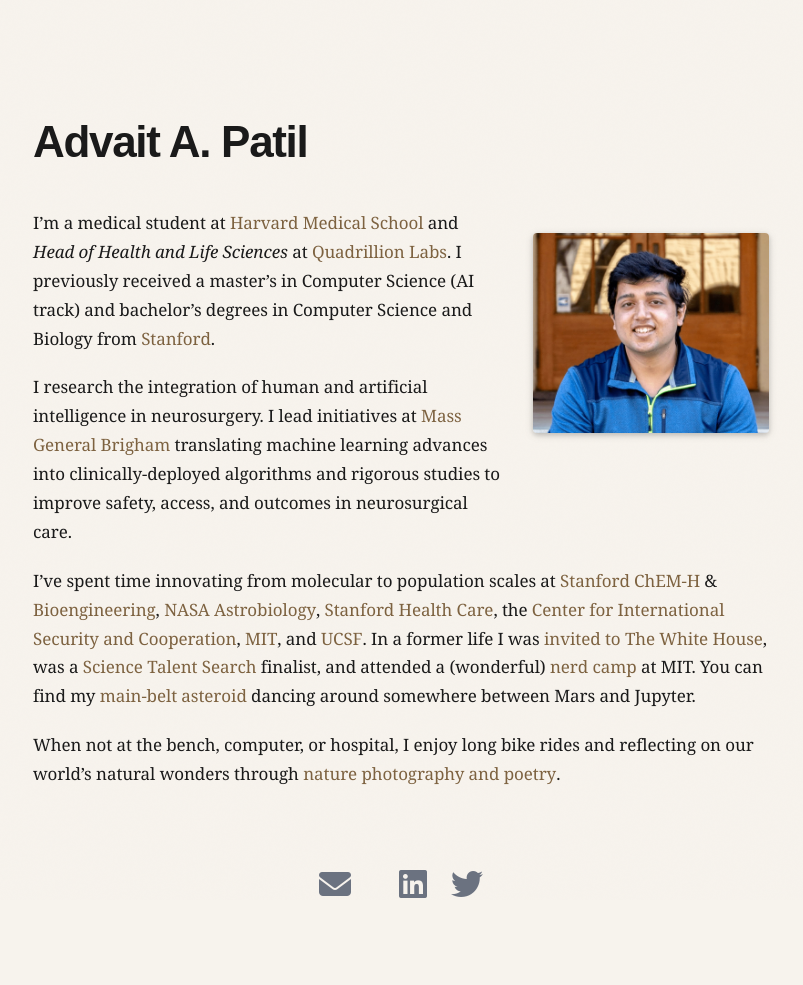
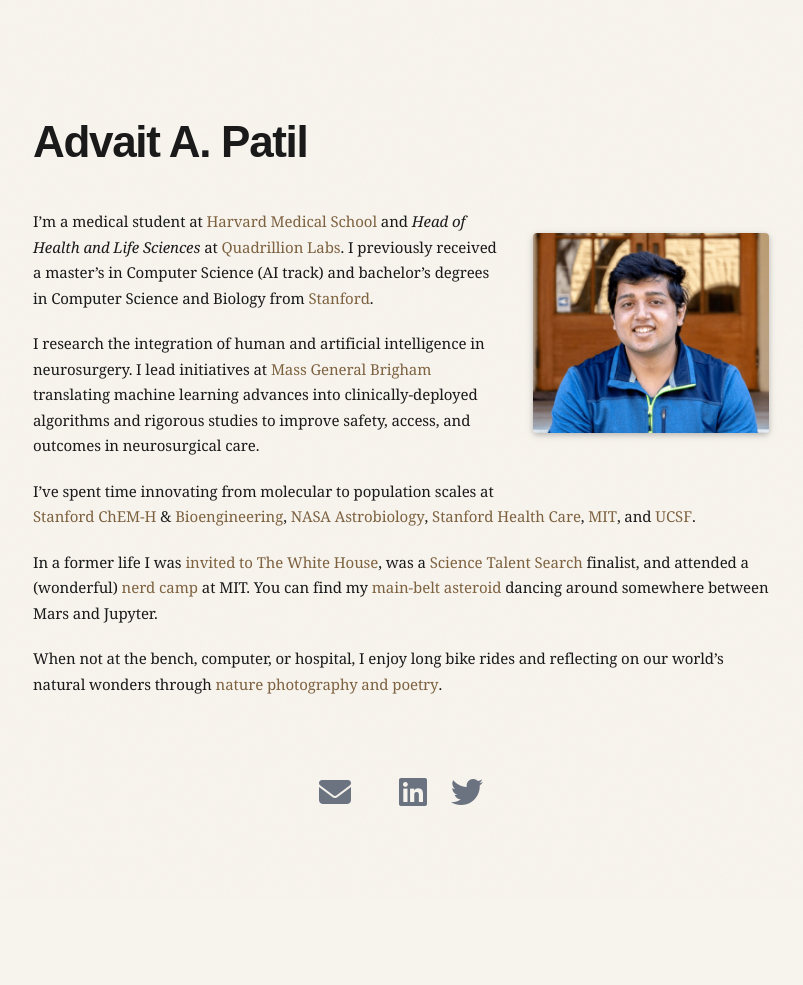
Before and after one commit to advaitapatil/advaitapatil.github.io, a Jekyll site: the page built from _pages/about.md, in a window 1280 px wide. Shown: the whole page, without its empty margins (239-1042 px from the left). Built offline with Jekyll 4.4.1, drawn with Linux system fonts in a browser that asks for light colours; some web fonts are replaced; comment, search, counter and statistics services are not loaded; a style sheet for code colours, icons or effects is not loaded; after the commit the page ends 900 px from its top, so only the background shows below that.

Commit message:
reduce about page font size and update bio content
Made-with: Cursor

```diff
--- a/_pages/about.md
+++ b/_pages/about.md
@@ -20,7 +20,9 @@ I'm a medical student at [Harvard Medical School](https://hms.harvard.edu/) and
 
 I research the integration of human and artificial intelligence in neurosurgery. I lead initiatives at [Mass General Brigham](https://www.massgeneral.org/neurosurgery) translating machine learning advances into clinically-deployed algorithms and rigorous studies to improve safety, access, and outcomes in neurosurgical care.
 
-I’ve spent time innovating from molecular to population scales at [Stanford ChEM-H](https://chemh.stanford.edu/) & [Bioengineering](https://bioengineering.stanford.edu/), [NASA Astrobiology](https://www.nasa.gov/space-science-and-astrobiology-at-ames/), [Stanford Health Care](https://med.stanford.edu/gensurg.html), the [Center for International Security and Cooperation](https://cisac.fsi.stanford.edu/), [MIT](https://cheme.mit.edu/), and [UCSF](https://bts.ucsf.edu/). In a former life I was [invited to The White House](https://en.wikipedia.org/wiki/Presidential_Scholars_Program), was a [Science Talent Search](https://www.societyforscience.org/regeneron-sts/) finalist, and attended a (wonderful) [nerd camp](https://www.cee.org/programs/research-science-institute) at MIT. You can find my [main-belt asteroid](https://ssd.jpl.nasa.gov/tools/sbdb_lookup.html#/?sstr=34256) dancing around somewhere between Mars and Jupyter.
+I’ve spent time innovating from molecular to population scales at [Stanford ChEM-H](https://chemh.stanford.edu/) & [Bioengineering](https://bioengineering.stanford.edu/), [NASA Astrobiology](https://www.nasa.gov/space-science-and-astrobiology-at-ames/), [Stanford Health Care](https://med.stanford.edu/gensurg.html), [MIT](https://cheme.mit.edu/), and [UCSF](https://bts.ucsf.edu/).
+
+In a former life I was [invited to The White House](https://en.wikipedia.org/wiki/Presidential_Scholars_Program), was a [Science Talent Search](https://www.societyforscience.org/regeneron-sts/) finalist, and attended a (wonderful) [nerd camp](https://www.cee.org/programs/research-science-institute) at MIT. You can find my [main-belt asteroid](https://ssd.jpl.nasa.gov/tools/sbdb_lookup.html#/?sstr=34256) dancing around somewhere between Mars and Jupyter.
 
 When not at the bench, computer, or hospital, I enjoy long bike rides and reflecting on our world's natural wonders through [nature photography and poetry](http://naturephotopoetry.wordpress.com).
 
--- a/_sass/_custom.scss
+++ b/_sass/_custom.scss
@@ -49,6 +49,10 @@
 
 .post article > div {
   animation: fadeInUp 0.8s cubic-bezier(0.4, 0.0, 0.2, 1) 0.2s backwards;
+}
+
+.post .clearfix p {
+  font-size: 0.9375rem;
 }
 
 .social {
```
